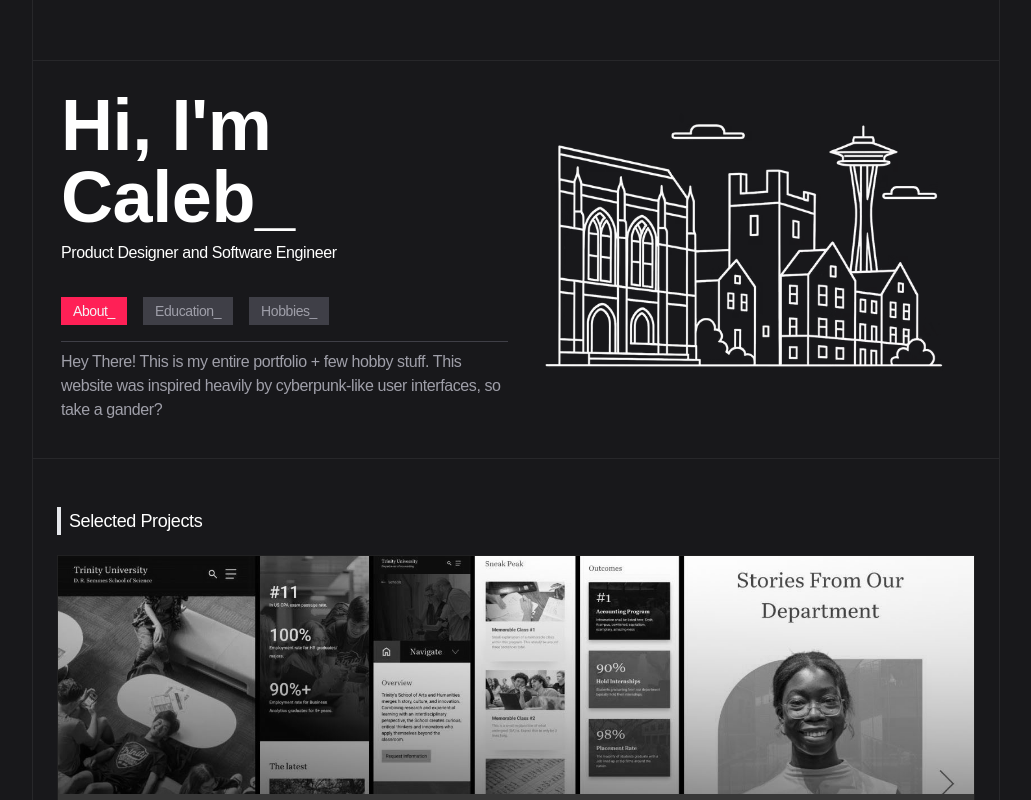
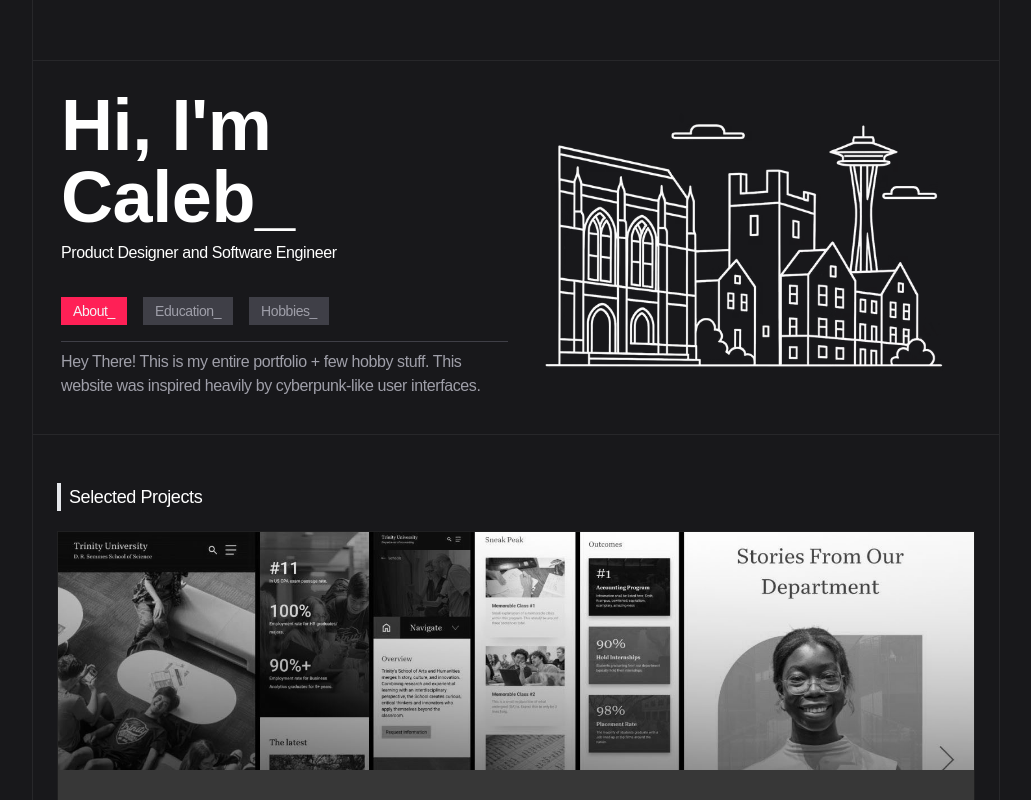
Before and after one commit to Agiu/kport, a Next.js app: page / in a window 1280 px wide. Shown: the top 800 px of the page, without its empty margins (124-1155 px from the left). Built offline with nearby package versions, Linux system fonts and the light colour scheme; a web font is replaced by a local one.

Commit message:
deleted text

```diff
--- a/app/data.ts
+++ b/app/data.ts
@@ -210,7 +210,7 @@ export const TransitionPanelInfo = [
       title: 'About_',
       subtitle: 'Hobbyist & Creative',
       content:
-        'Hey There! This is my entire portfolio + few hobby stuff. This website was inspired heavily by cyberpunk-like user interfaces, so take a gander?',
+        'Hey There! This is my entire portfolio + few hobby stuff. This website was inspired heavily by cyberpunk-like user interfaces.',
     },
     {
       title: 'Education_',
```
